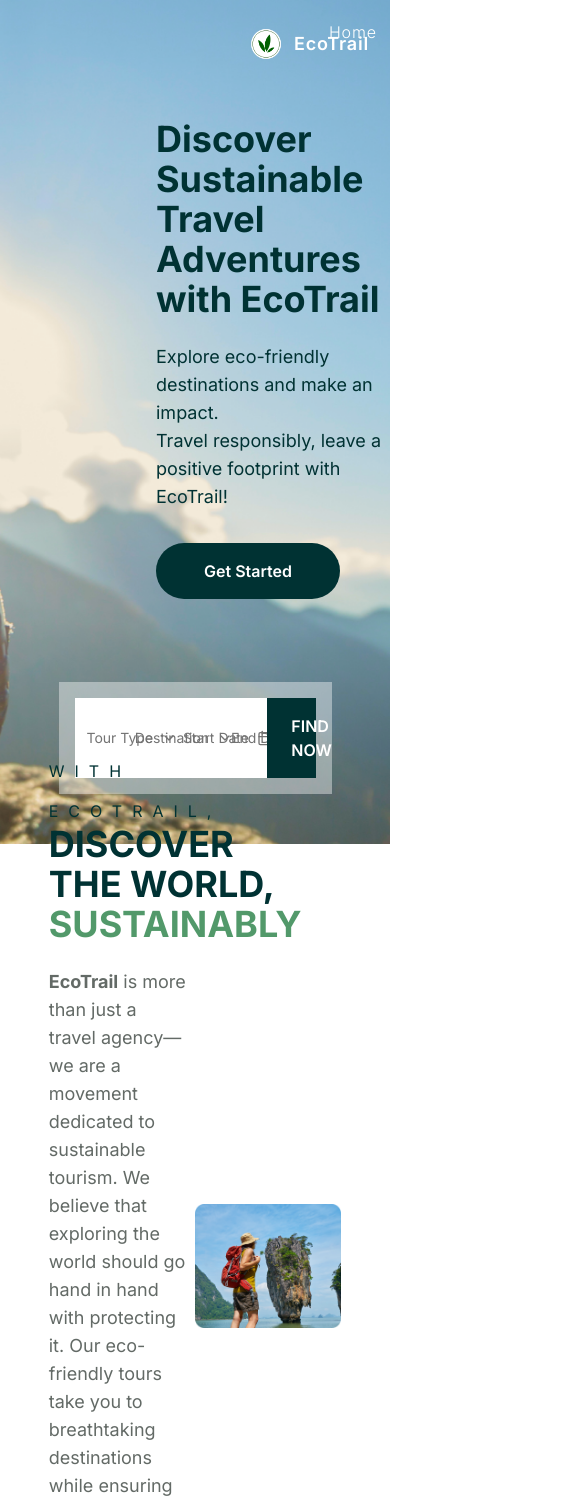
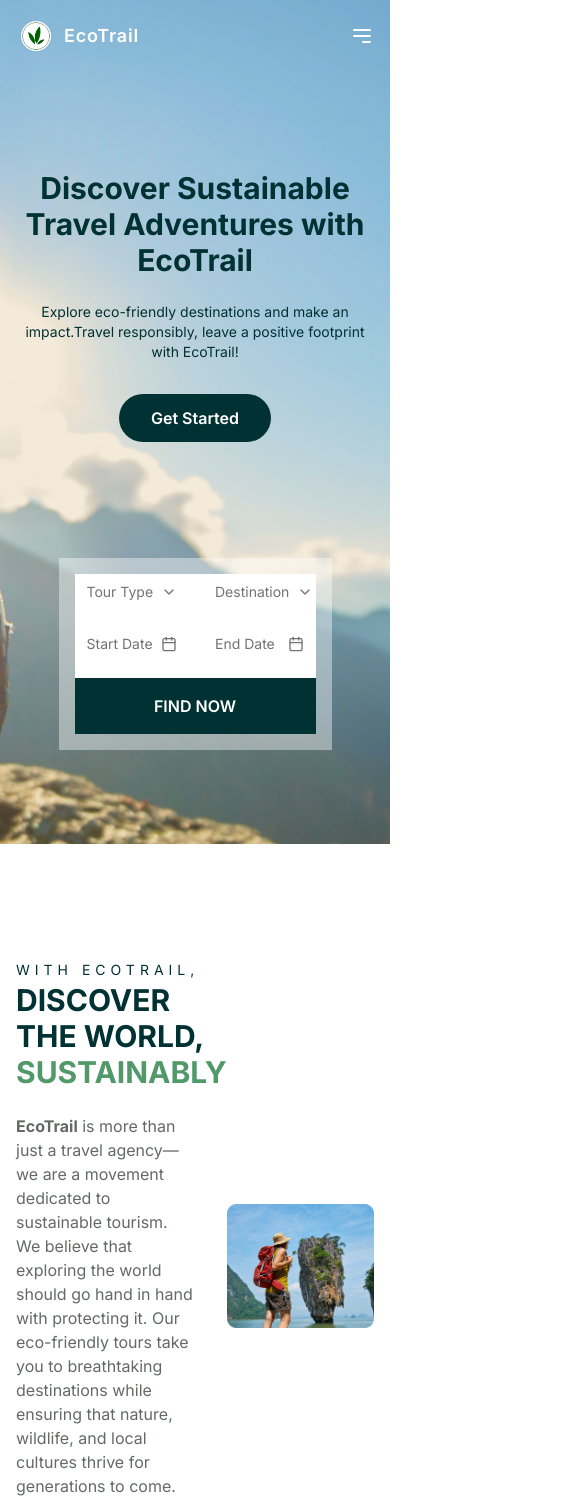
Before and after one commit to Rowboouu/ecotrail, a React (Vite) app: page / in a window 390 px wide. Shown: the top 1505 px of the page, 585 px wide, since content can reach past the window. Built offline with nearby package versions, Linux system fonts and the light colour scheme.

Commit message:
Responsive + feat: buttons on hover

```diff
--- a/src/components/Banner2.tsx
+++ b/src/components/Banner2.tsx
@@ -2,9 +2,9 @@ import React from "react";
 
 const Banner2 = () => {
   return (
-    <div className="w-screen h-[458px] py-8 flex items-center justify-center">
-      <div className="w-[75%] h-[50%] bg-[#003233] text-white font-[Inter] flex items-center justify-center rounded-3xl">
-        <div className="w-[60%] flex text-center text-xl font-light">
+    <div className="w-full h-[458px] py-8 flex items-center justify-center sm:h-auto">
+      <div className="w-[90%] sm:w-[80%] lg:w-[75%] py-8 bg-[#003233] text-white font-[Inter] flex items-center justify-center rounded-3xl sm:h-auto">
+        <div className="w-[90%] sm:w-[80%] lg:w-[60%] flex text-center text-lg sm:text-base lg:text-xl font-light">
           At EcoTrail, we take you on breathtaking adventures while actively
           preserving nature, ensuring that every journey leaves a positive
           impact on the planet.
--- a/src/components/Credits.tsx
+++ b/src/components/Credits.tsx
@@ -3,12 +3,12 @@ import Logo from "../assets/images/ecotrail_logo.png";
 
 const Credits = () => {
   return (
-    <div className="w-screen bg-black flex flex-row text-white/50 text-xs font-[Inter] px-8 py-1 items-center justify-between">
-      <div className="flex flex-row gap-2 items-center">
+    <div className="w-full bg-black flex flex-col md:flex-row text-white/50 text-xs font-[Inter] px-4 md:px-8 py-2 items-center justify-between">
+      <div className="flex flex-row gap-2 items-center mb-2 md:mb-0">
         <img src={Logo} alt="" className="h-5" />
         <span className="text-white">Ecotrail</span>
       </div>
-      <div className="flex flex-row gap-8">
+      <div className="flex flex-col md:flex-row gap-2 md:gap-8 text-center md:text-left">
         <span>Developer: Brian James Concillo</span>
         <span>UI/UX Designer: Irish Paring</span>
       </div>
--- a/src/components/Footer.tsx
+++ b/src/components/Footer.tsx
@@ -36,11 +36,11 @@ const Footer = () => {
   ];
 
   return (
-    <div className="w-screen h-[412px] bg-[#003233] text-white font-[Inter] flex items-center justify-center">
-      <div className="w-[75%] h-[50%] grid grid-cols-6 items-center justify-center">
-        <div className="h-full col-span-2 flex flex-col justify-between items-center">
+    <div className="w-full bg-[#003233] text-white font-[Inter] flex items-center justify-center py-8">
+      <div className="w-[90%] lg:w-[75%] grid grid-cols-2 2xl:grid-cols-6 gap-8 items-center">
+        <div className="col-span-2 flex flex-col justify-between items-center text-center lg:text-left">
           <div
-            className="w-full flex items-center gap-4 cursor-pointer"
+            className="w-full flex items-center gap-4 cursor-pointer justify-center lg:justify-start"
             onClick={() => scrollToSection("landing-page")}
           >
             <img src={Logo} alt="" className="h-10" />
@@ -48,7 +48,7 @@ const Footer = () => {
               EcoTrail
             </div>
           </div>
-          <div className="w-full flex flex-col text-white/50 text-xs">
+          <div className="w-full flex flex-col text-white/50 text-xs mt-4 lg:mt-0">
             <span>@2025 EcoTrail. All rights reserved</span>
             <span>
               <a href="" className="underline underline-offset-3">
@@ -64,12 +64,9 @@ const Footer = () => {
         {links.map((column, index) => (
           <div
             key={index}
-            className="flex flex-col gap-2 h-full justify-between col-span-1"
+            className="flex flex-col gap-2 justify-between text-center lg:text-left"
           >
             {column.map((link, linkIndex) => {
-              {
-                /*const href = `/${link.toLowerCase().replace(/\s+/g, "-")}`;*/
-              }
               const href = "";
               return (
                 <a
@@ -85,9 +82,9 @@ const Footer = () => {
             })}
           </div>
         ))}
-        <div className="grid grid-rows-5 h-full">
-          <div className="font-bold">Connect With Us</div>
-          <div className="flex flex-row w-full gap-4">
+        <div className="flex flex-col items-center lg:items-start">
+          <div className="font-bold mb-2">Connect With Us</div>
+          <div className="flex flex-row w-full gap-4 justify-center lg:justify-start">
             <img src={Facebook} alt="" className="h-6 cursor-pointer" />
             <img src={Instagram} alt="" className="h-6 cursor-pointer" />
             <img src={Whatsapp} alt="" className="h-6 cursor-pointer" />
--- a/src/components/Navbar.tsx
+++ b/src/components/Navbar.tsx
@@ -1,7 +1,10 @@
-import React from "react";
+import React, { useState, useEffect } from "react";
 import Logo from "../assets/images/ecotrail_logo.png";
 
 const Navbar = () => {
+  const [isMobileMenuOpen, setIsMobileMenuOpen] = useState(false);
+  const [isTransparent, setIsTransparent] = useState(false);
+
   const scrollToSection = (id: string) => {
     const section = document.getElementById(id);
     if (section) {
@@ -9,16 +12,33 @@ const Navbar = () => {
     }
   };
 
+  useEffect(() => {
+    const handleScroll = () => {
+      setIsTransparent(window.scrollY === 0);
+    };
+
+    window.addEventListener("scroll", handleScroll);
+    handleScroll(); // Run on mount to set initial state
+    return () => window.removeEventListener("scroll", handleScroll);
+  }, []);
+
   return (
-    <div className="w-screen h-[10%]">
-      <nav className="flex justify-between items-center px-4 py-3 mx-[230px] tracking-wider">
-        <div className="flex items-center gap-2">
+    <div
+      className={`w-full py-1 fixed top-0 z-50 transition-colors duration-300 ${
+        isTransparent ? "bg-transparent" : "bg-[#003233]"
+      }`}
+    >
+      <nav className="flex justify-between items-center px-4 py-3 lg:mx-[10%] tracking-wider">
+        <div
+          className="flex items-center gap-2 cursor-pointer"
+          onClick={() => scrollToSection("landing-page")}
+        >
           <img src={Logo} alt="" className="h-10" />
-          <div className="text-white text-lg font-semibold font-[Inter] cursor-pointer">
+          <div className="text-white text-lg font-semibold font-[Inter]">
             EcoTrail
           </div>
         </div>
-        <div className="flex text-white font-light gap-x-8 font-[Inter]">
+        <div className="hidden lg:flex text-white font-light gap-x-8 font-[Inter]">
           <div
             className="cursor-pointer"
             onClick={() => scrollToSection("landing-page")}
@@ -44,10 +64,79 @@ const Navbar = () => {
             Contact
           </div>
         </div>
-        <button className="bg-[#003233] text-white font-semibold py-2 px-6 rounded-4xl cursor-pointer">
+        <button className="hidden lg:block bg-[#003233] text-white font-semibold py-2 px-6 rounded-4xl cursor-pointer hover:bg-[#005f4f] transition-colors duration-300">
           Book Now
         </button>
+        <div
+          className="lg:hidden text-white cursor-pointer"
+          onClick={() => setIsMobileMenuOpen(!isMobileMenuOpen)}
+        >
+          <svg
+            xmlns="http://www.w3.org/2000/svg"
+            className="h-6 w-6"
+            fill="none"
+            viewBox="0 0 24 24"
+            stroke="currentColor"
+          >
+            <path
+              strokeLinecap="round"
+              strokeLinejoin="round"
+              strokeWidth={2}
+              d="M4 6h16M4 12h16m-7 6h7"
+            />
+          </svg>
+        </div>
       </nav>
+      <div
+        className={`lg:hidden bg-[#003233] text-white font-light font-[Inter] flex flex-col gap-y-4 p-4 transition-all duration-300 ${
+          isMobileMenuOpen
+            ? "max-h-screen opacity-100"
+            : "max-h-0 opacity-0 overflow-hidden"
+        }`}
+      >
+        <div
+          className="cursor-pointer"
+          onClick={() => {
+            scrollToSection("landing-page");
+            setIsMobileMenuOpen(false);
+          }}
+        >
+          Home
+        </div>
+        <div
+          className="cursor-pointer"
+          onClick={() => {
+            scrollToSection("about-us");
+            setIsMobileMenuOpen(false);
+          }}
+        >
+          About Us
+        </div>
+        <div
+          className="cursor-pointer"
+          onClick={() => {
+            scrollToSection("destinations");
+            setIsMobileMenuOpen(false);
+          }}
+        >
+          Destinations
+        </div>
+        <div
+          className="cursor-pointer"
+          onClick={() => {
+            scrollToSection("subscribe");
+            setIsMobileMenuOpen(false);
+          }}
+        >
+          Contact
+        </div>
+        <button
+          className="bg-white text-[#003233] font-semibold py-2 px-6 rounded-4xl cursor-pointer hover:bg-gray-400 transition-colors duration-300"
+          onClick={() => setIsMobileMenuOpen(false)}
+        >
+          Book Now
+        </button>
+      </div>
     </div>
   );
 };
--- a/src/components/Subscribe.tsx
+++ b/src/components/Subscribe.tsx
@@ -6,16 +6,16 @@ const Subscribe = () => {
   return (
     <div
       id="subscribe"
-      className="w-screen h-[810px] bg-cover bg-center text-white font-[Inter] flex items-center justify-center"
+      className="w-full md:h-[810px] h-[405px] bg-cover bg-center text-white font-[Inter] flex items-center justify-center"
       style={{ backgroundImage: `url(${Mountain})` }}
     >
-      <div className="h-full flex flex-col justify-center items-center gap-16">
-        <div className="text-[#003233] text-4xl font-bold text-center">
+      <div className="h-full flex flex-col justify-center items-center gap-8 md:gap-16 px-4 md:px-0">
+        <div className="text-[#003233] text-2xl md:text-4xl font-bold text-center">
           Get updated to our latest offers
           <br />
           Subscribe to EcoTrail!
         </div>
-        <div className="flex flex-col gap-3 w-full items-center justify-center">
+        <div className="flex flex-col gap-3 w-full max-w-md items-center justify-center">
           <div className="relative w-full">
             <Mail className="absolute left-4 top-1/2 transform -translate-y-1/2 text-[#636A66]" />
             <input
@@ -24,7 +24,7 @@ const Subscribe = () => {
               className="w-full h-[50px] rounded-4xl pl-12 pr-4 text-[#003233] bg-white"
             />
           </div>
-          <button className="w-full bg-[#003233] text-white font-semibold py-3 px-6 rounded-4xl cursor-pointer">
+          <button className="w-full bg-[#003233] text-white font-semibold py-3 px-6 rounded-4xl cursor-pointer hover:bg-[#005f4f] transition-colors duration-300">
             Book Now
           </button>
         </div>
--- a/src/components/TourSearch.tsx
+++ b/src/components/TourSearch.tsx
@@ -22,9 +22,9 @@ const TourSearch = () => {
   >(null);
 
   return (
-    <div className="h-[25%] flex items-center justify-center font-[Inter]">
+    <div className="h-[25%] w-full flex items-center justify-center font-[Inter]">
       <div className="bg-white/40 p-4 w-[70%]">
-        <div className="grid grid-cols-5 bg-white">
+        <div className="grid grid-cols-2 md:grid-cols-5 bg-white gap-4">
           <div className="flex items-center justify-center">
             <Popover>
               <PopoverTrigger asChild className="w-full h-full">
@@ -145,7 +145,7 @@ const TourSearch = () => {
               </PopoverContent>
             </Popover>
           </div>
-          <button className="bg-[#003233] text-white font-semibold py-4 px-6 cursor-pointer">
+          <button className="bg-[#003233] text-white font-semibold py-4 px-6 cursor-pointer col-span-2 md:col-span-1 hover:bg-[#005f4f] transition-colors duration-300">
             FIND NOW
           </button>
         </div>
--- a/src/pages/AboutUs.tsx
+++ b/src/pages/AboutUs.tsx
@@ -5,19 +5,19 @@ const AboutUs = () => {
   return (
     <div
       id="about-us"
-      className="w-screen h-screen flex items-center justify-center font-[Inter]"
+      className="w-full min-h-screen flex items-center justify-center font-[Inter] px-4"
     >
-      <div className="grid grid-cols-2 w-[75%] items-center justify-center">
-        <div className="flex flex-col gap-6 h-full items-start justify-center">
-          <div className="font-bold text-4xl text-[#003233]">
-            <span className="text-base font-normal tracking-[10px]">
+      <div className="flex flex-row w-full md:w-[75%] items-center justify-between gap-8">
+        <div className="flex flex-col gap-6 h-full items-start justify-center w-1/2">
+          <div className="font-bold text-3xl md:text-4xl text-[#003233]">
+            <span className="text-sm md:text-base font-normal tracking-[5px] md:tracking-[10px]">
               WITH ECOTRAIL,
             </span>
             <br />
             DISCOVER THE WORLD,
             <br /> <span className="text-[#52996A]">SUSTAINABLY</span>
           </div>
-          <div className="font-normal text-lg text-[#636A66] w-[95%] text-left">
+          <div className="font-normal text-base md:text-lg text-[#636A66] w-full text-left">
             <span className="font-bold">EcoTrail</span> is more than just a
             travel agency—we are a movement dedicated to sustainable tourism. We
             believe that exploring the world should go hand in hand with
@@ -26,12 +26,18 @@ const AboutUs = () => {
             cultures thrive for generations to come.
           </div>
           <div className="mt-4">
-            <button className="bg-[#003233] text-white font-semibold py-4 px-12 rounded-4xl cursor-pointer">
+            <button className="bg-[#003233] text-white font-semibold py-3 px-8 md:py-4 md:px-12 rounded-4xl cursor-pointer hover:bg-[#005f4f] transition-colors duration-300">
               About Us
             </button>
           </div>
         </div>
-        <img src={islandImage} alt="back-view-island-outdoors-tree-standing" />
+        <div className="w-1/2 h-full">
+          <img
+            src={islandImage}
+            alt="back-view-island-outdoors-tree-standing"
+            className="w-full h-auto object-cover"
+          />
+        </div>
       </div>
     </div>
   );
--- a/src/pages/LandingPage.tsx
+++ b/src/pages/LandingPage.tsx
@@ -7,26 +7,28 @@ const LandingPage = () => {
   return (
     <div
       id="landing-page"
-      className="w-screen h-screen bg-cover bg-center"
+      className="w-full h-screen bg-cover bg-center"
       style={{ backgroundImage: `url(${welcomeImage})` }}
     >
-      <Navbar />
-      <div className="grid grid-cols-5 w-full h-[65%] font-[Inter]">
-        <div className="col-span-2"></div>
-        <div className="col-span-3 h-full flex items-center just">
-          <div className="flex flex-col gap-6">
-            <div className="font-bold text-4xl text-[#003233]">
+      {/* Make Navbar a running header */}
+      <div className="fixed top-0 left-0 w-full z-20">
+        <Navbar />
+      </div>
+      <div className="grid grid-cols-1 md:grid-cols-5 w-full md:h-[75%] h-[65%] font-[Inter] px-4 md:px-0 pt-16">
+        <div className="hidden md:block col-span-2"></div>
+        <div className="col-span-1 md:col-span-3 h-full flex items-center">
+          <div className="flex flex-col gap-6 text-center md:text-left">
+            <div className="font-bold text-3xl md:text-4xl text-[#003233]">
               Discover Sustainable Travel
-              <br />
-              Adventures with EcoTrail
+              <br className="hidden md:block" /> Adventures with EcoTrail
             </div>
-            <div className="font-normal text-lg text-[#003233]">
+            <div className="font-normal text-sm md:text-lg text-[#003233]">
               Explore eco-friendly destinations and make an impact.
-              <br />
+              <br className="hidden md:block" />
               Travel responsibly, leave a positive footprint with EcoTrail!
             </div>
             <div className="mt-2">
-              <button className="bg-[#003233] text-white font-semibold py-4 px-12 rounded-4xl cursor-pointer">
+              <button className="bg-[#003233] text-white font-semibold py-3 px-8 md:py-4 md:px-12 rounded-4xl cursor-pointer hover:bg-[#005f4f] transition-colors duration-300">
                 Get Started
               </button>
             </div>
--- a/src/pages/Package.tsx
+++ b/src/pages/Package.tsx
@@ -74,16 +74,16 @@ const Package = () => {
   return (
     <div
       id="package"
-      className="w-screen h-screen flex flex-col items-center justify-center font-[Inter] gap-4"
+      className="w-full min-h-screen flex flex-col items-center justify-center font-[Inter] gap-4 px-4"
     >
-      <div className="w-[75%] font-bold text-4xl text-[#003233] items-start">
+      <div className="w-full max-w-6xl font-bold text-4xl text-[#003233] items-start text-center md:text-left">
         <span className="text-base font-normal tracking-[10px]">
           CHOOSE YOUR PACKAGE
         </span>
         <br />
         TOP ECO-MAZING <span className="text-[#52996A]">PACKAGES</span>
       </div>
-      <div className="grid grid-cols-3 gap-8 w-[75%] items-center justify-center">
+      <div className="grid grid-cols-1 sm:grid-cols-2 lg:grid-cols-3 gap-8 w-full max-w-6xl items-center justify-center">
         {packages.map((pkg) => (
           <div
             key={pkg.id}
@@ -93,7 +93,7 @@ const Package = () => {
               <img
                 src={pkg.image}
                 alt="Package"
-                className="w-auto h-64 rounded-t-md object-cover hover:scale-105 transition-transform duration-300 cursor-pointer"
+                className="w-full h-full rounded-t-md object-cover hover:scale-105 transition-transform duration-300 cursor-pointer"
               />
             </div>
             <div className="p-6 gap-2 flex flex-col items-start justify-center">
@@ -119,7 +119,7 @@ const Package = () => {
                 </span>
               </div>
               <p className="text-gray-500 text-sm">{pkg.description}</p>
-              <button className="mt-4 px-4 py-2 w-full bg-[#A4CAB1] text-white rounded-lg hover:bg-[#52996A] cursor-pointer">
+              <button className="mt-4 px-4 py-2 w-full bg-[#A4CAB1] text-white rounded-lg hover:bg-[#52996A] cursor-pointer transition-colors duration-300">
                 See Details
               </button>
             </div>
--- a/src/pages/WhyChoose.tsx
+++ b/src/pages/WhyChoose.tsx
@@ -28,14 +28,14 @@ const WhyChoose = () => {
   return (
     <div
       id="why-choose"
-      className="w-screen h-screen flex items-center justify-center font-[Inter]"
+      className="w-full min-h-screen flex items-center justify-center font-[Inter] px-4 mb-4"
     >
-      <div className="w-[75%] flex flex-col gap-10">
-        <div className="grid grid-cols-2">
-          <div className="text-[#003233] text-4xl font-bold">
+      <div className="w-full max-w-[1200px] flex flex-col gap-10">
+        <div className="grid grid-cols-1 md:grid-cols-2 gap-6">
+          <div className="text-[#003233] text-3xl md:text-4xl font-bold">
             Why Choose Eco Trail?
           </div>
-          <div className="text-[#636A66] text-lg">
+          <div className="text-[#636A66] text-base md:text-lg">
             At <span className="font-bold">EcoTrail,</span> we create
             unforgettable travel experiences that protect and preserve nature.
             Our eco-friendly tours take you deep into breathtaking landscapes
@@ -46,18 +46,23 @@ const WhyChoose = () => {
             <span className="font-bold">ethically</span>.
           </div>
         </div>
-        <div className="grid grid-cols-3 gap-4">
+        <div className="grid grid-cols-1 sm:grid-cols-2 lg:grid-cols-3 gap-6">
           {features.map((feature, index) => (
-            <div key={index} className="flex flex-col gap-2 p-4 items-start">
+            <div
+              key={index}
+              className="flex flex-col gap-4 p-4 items-start bg-white shadow-md rounded-lg"
+            >
               <img
                 src={feature.img}
                 alt=""
-                className="h-20 object-scale-down"
+                className="h-16 md:h-20 object-scale-down"
               />
-              <span className="text-[#003233] text-2xl font-bold">
+              <span className="text-[#003233] text-xl md:text-2xl font-bold">
                 {feature.title}
               </span>
-              <span className="text-[#636A66]">{feature.description}</span>
+              <span className="text-[#636A66] text-sm md:text-base">
+                {feature.description}
+              </span>
             </div>
           ))}
         </div>
```
Also changed, not shown: src/components/Banner.tsx (+23 -15 lines), src/pages/Destinations.tsx (+7 -7 lines).
